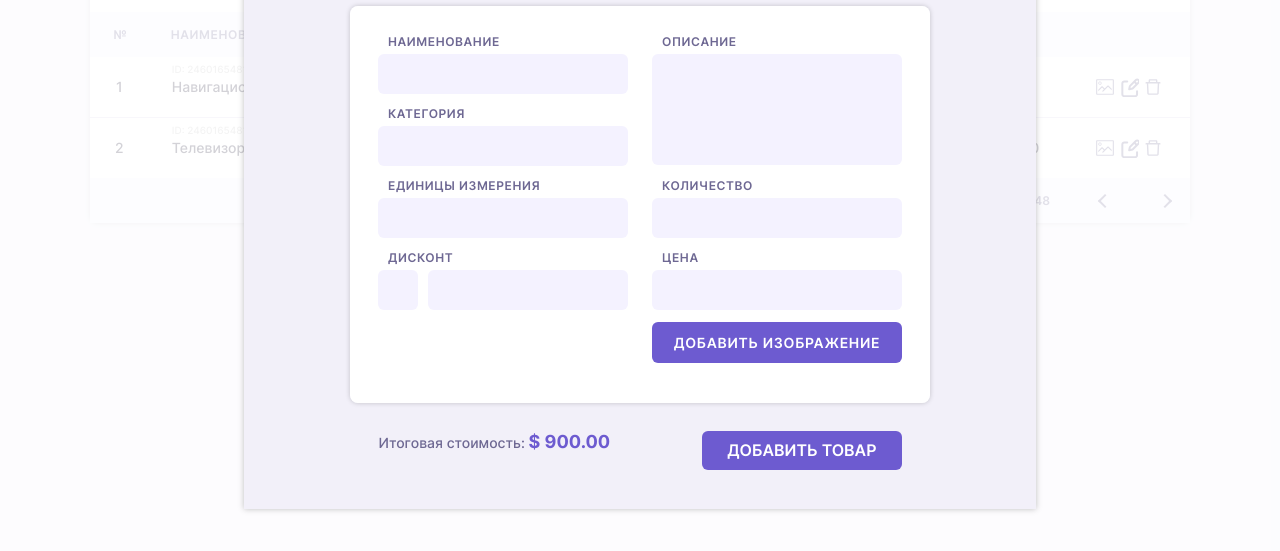
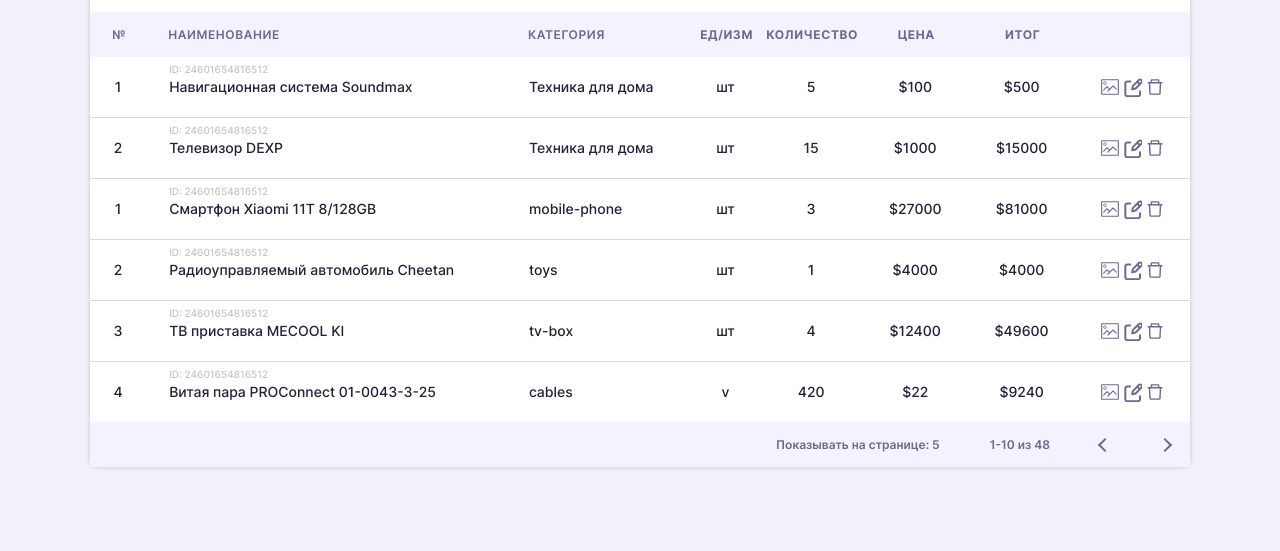
Before and after one commit to nurotanec/crm, a plain HTML site: page index.html in a window 1280 px wide. Shown: the part 195-746 px from the top of the page. Drawn offline with Linux system fonts and the light colour scheme.

Commit message:
part 2 done

```diff
--- a/index.html
+++ b/index.html
@@ -101,7 +101,7 @@
   </section>
 
 
-  <div class="overlay active">
+  <div class="overlay">
     <div class="overlay__modal modal">
       <button class="modal__close">
         <svg width="24" height="24" fill="none" xmlns="http://www.w3.org/2000/svg">
--- a/script/index.js
+++ b/script/index.js
@@ -1,15 +1,91 @@
 'use strict';
 
-{
-    const modalTitle = document.querySelector('.modal__title');
-    console.log('title: ', modalTitle);
+const createRow = (obj) => {
+    const tr = document.createElement('tr');
+    tr.innerHTML = `<td class="table__cell">${obj.id}</td>
+    <td class="table__cell table__cell_left table__cell_name" data-id="24601654816512">
+      <span class="table__cell-id">id: 24601654816512</span>
+      ${obj.title}</td>
+    <td class="table__cell table__cell_left">${obj.category}</td>
+    <td class="table__cell">${obj.units}</td>
+    <td class="table__cell">${obj.count}</td>
+    <td class="table__cell">$${obj.price}</td>
+    <td class="table__cell">$${obj.price * obj.count}</td>
+    <td class="table__cell table__cell_btn-wrapper">
+      <button class="table__btn table__btn_pic"></button>
+      <button class="table__btn table__btn_edit"></button>
+      <button class="table__btn table__btn_del"></button>
+    </td>`
 
-    const modalForm = document.querySelector('.modal__form');
-    console.log('form: ', modalForm);
+    return tr;
+}
 
-    const checkbox = document.querySelector('.modal__checkbox');
-    console.log('checkbox: ', checkbox);
+const renderGoods = (arr) => {
+    const table = document.querySelector('.table__body')
+    arr.forEach((obj) => {
+        const elem = createRow(obj);
+        table.append(elem);
+    })
+}
 
-    const checkboxField = document.querySelector('.modal__input_discount');
-    console.log('checkboxField: ', checkboxField);
-}
+const goods =
+    [
+        {
+            "id": 1,
+            "title": "Смартфон Xiaomi 11T 8/128GB",
+            "price": 27000,
+            "description": "Смартфон Xiaomi 11T – это представитель флагманской линейки, выпущенной во второй половине 2021 года. И он полностью соответствует такому позиционированию, предоставляя своим обладателям возможность пользоваться отличными камерами, ни в чем себя не ограничивать при запуске игр и других требовательных приложений.",
+            "category": "mobile-phone",
+            "discont": false,
+            "count": 3,
+            "units": "шт",
+            "images": {
+                "small": "img/smrtxiaomi11t-m.jpg",
+                "big": "img/smrtxiaomi11t-b.jpg"
+            }
+        },
+        {
+            "id": 2,
+            "title": "Радиоуправляемый автомобиль Cheetan",
+            "price": 4000,
+            "description": "Внедорожник на дистанционном управлении. Скорость 25км/ч. Возраст 7 - 14 лет",
+            "category": "toys",
+            "discont": 5,
+            "count": 1,
+            "units": "шт",
+            "images": {
+                "small": "img/cheetancar-m.jpg",
+                "big": "img/cheetancar-b.jpg"
+            }
+        },
+        {
+            "id": 3,
+            "title": "ТВ приставка MECOOL KI",
+            "price": 12400,
+            "description": "Всего лишь один шаг сделает ваш телевизор умным, Быстрый и умный MECOOL KI PRO, прекрасно спроектированный, сочетает в себе прочный процессор Cortex-A53 с чипом Amlogic S905D",
+            "category": "tv-box",
+            "discont": 15,
+            "count": 4,
+            "units": "шт",
+            "images": {
+                "small": "img/tvboxmecool-m.jpg",
+                "big": "img/tvboxmecool-b.jpg"
+            }
+        },
+        {
+            "id": 4,
+            "title": "Витая пара PROConnect 01-0043-3-25",
+            "price": 22,
+            "description": "Витая пара Proconnect 01-0043-3-25 является сетевым кабелем с 4 парами проводов типа UTP, в качестве проводника в которых используется алюминий, плакированный медью CCA. Такая неэкранированная витая пара с одножильными проводами диаметром 0.50 мм широко применяется в процессе сетевых монтажных работ. С ее помощью вы сможете обеспечить развертывание локальной сети в домашних условиях или на предприятии, объединить все необходимое вам оборудование в единую сеть.",
+            "category": "cables",
+            "discont": false,
+            "count": 420,
+            "units": "v",
+            "images": {
+                "small": "img/lan_proconnect43-3-25.jpg",
+                "big": "img/lan_proconnect43-3-25-b.jpg"
+            }
+        }
+    ];
+
+renderGoods(goods);
```
